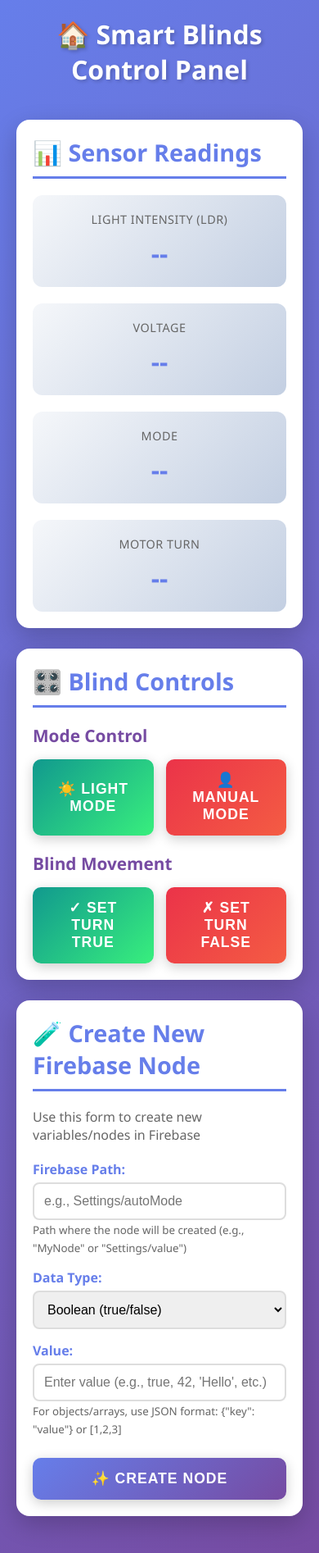
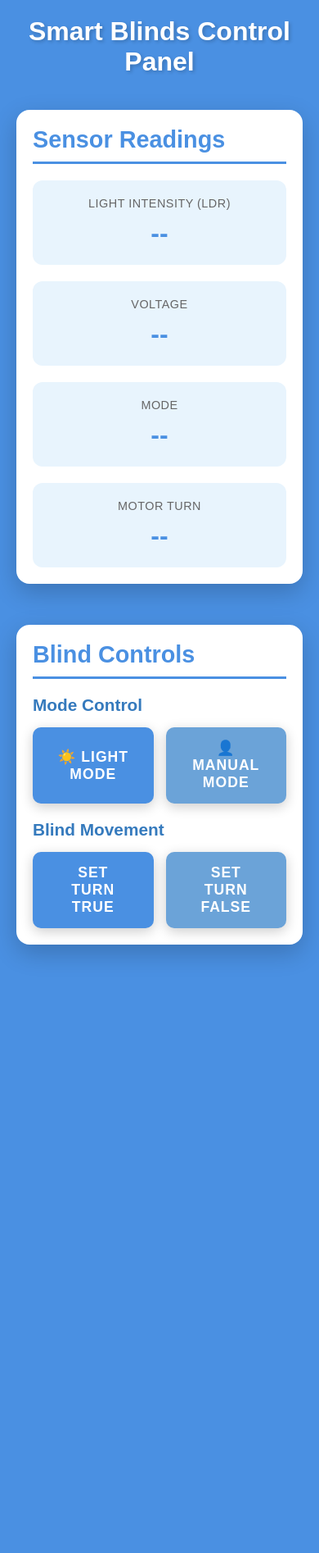
Before and after one commit to Brayden-Smith/Iot-blinds, a website: page smartBlinds/public/index.html in a window 390 px wide. Shown: the whole page at 82% size. After the commit the page ends 1222 px from the top, so only its background shows below. Drawn offline with Linux system fonts and the light colour scheme; no server answers.

Commit message:
UI changes

```diff
--- a/smartBlinds/public/index.html
+++ b/smartBlinds/public/index.html
@@ -4,213 +4,15 @@
     <meta charset="UTF-8">
     <meta name="viewport" content="width=device-width, initial-scale=1.0">
     <title>Smart Blinds Control</title>
-    <style>
-        * {
-            margin: 0;
-            padding: 0;
-            box-sizing: border-box;
-        }
-
-        body {
-            font-family: 'Segoe UI', Tahoma, Geneva, Verdana, sans-serif;
-            background: linear-gradient(135deg, #667eea 0%, #764ba2 100%);
-            min-height: 100vh;
-            padding: 20px;
-            color: #333;
-        }
-
-        .container {
-            max-width: 900px;
-            margin: 0 auto;
-        }
-
-        h1 {
-            text-align: center;
-            color: white;
-            font-size: 2.5rem;
-            margin-bottom: 40px;
-            text-shadow: 2px 2px 4px rgba(0, 0, 0, 0.2);
-            font-weight: 600;
-        }
-
-        .section {
-            background: white;
-            border-radius: 16px;
-            padding: 30px;
-            margin-bottom: 25px;
-            box-shadow: 0 10px 30px rgba(0, 0, 0, 0.2);
-            transition: transform 0.3s ease, box-shadow 0.3s ease;
-        }
-
-        .section:hover {
-            transform: translateY(-5px);
-            box-shadow: 0 15px 40px rgba(0, 0, 0, 0.3);
-        }
-
-        h2 {
-            color: #667eea;
-            font-size: 1.8rem;
-            margin-bottom: 20px;
-            border-bottom: 3px solid #667eea;
-            padding-bottom: 10px;
-        }
-
-        h3 {
-            color: #764ba2;
-            font-size: 1.3rem;
-            margin-bottom: 15px;
-            margin-top: 20px;
-        }
-
-        .sensor-grid {
-            display: grid;
-            grid-template-columns: repeat(auto-fit, minmax(200px, 1fr));
-            gap: 20px;
-            margin-top: 20px;
-        }
-
-        .sensor-card {
-            background: linear-gradient(135deg, #f5f7fa 0%, #c3cfe2 100%);
-            border-radius: 12px;
-            padding: 20px;
-            text-align: center;
-            transition: transform 0.3s ease;
-        }
-
-        .sensor-card:hover {
-            transform: scale(1.05);
-        }
-
-        .sensor-label {
-            font-size: 0.9rem;
-            color: #666;
-            margin-bottom: 10px;
-            font-weight: 500;
-            text-transform: uppercase;
-            letter-spacing: 0.5px;
-        }
-
-        .sensor-value {
-            font-size: 2rem;
-            font-weight: bold;
-            color: #667eea;
-        }
-
-        .button-group {
-            display: flex;
-            gap: 15px;
-            flex-wrap: wrap;
-            margin-top: 15px;
-        }
-
-        button {
-            flex: 1;
-            min-width: 120px;
-            padding: 15px 30px;
-            font-size: 1.1rem;
-            font-weight: 600;
-            border: none;
-            border-radius: 10px;
-            cursor: pointer;
-            transition: all 0.3s ease;
-            text-transform: uppercase;
-            letter-spacing: 1px;
-            box-shadow: 0 4px 15px rgba(0, 0, 0, 0.2);
-        }
-
-        button:hover {
-            transform: translateY(-2px);
-            box-shadow: 0 6px 20px rgba(0, 0, 0, 0.3);
-        }
-
-        button:active {
-            transform: translateY(0);
-        }
-
-        .btn-on {
-            background: linear-gradient(135deg, #11998e 0%, #38ef7d 100%);
-            color: white;
-        }
-
-        .btn-on:hover {
-            background: linear-gradient(135deg, #0d7a70 0%, #2dd169 100%);
-        }
-
-        .btn-off {
-            background: linear-gradient(135deg, #eb3349 0%, #f45c43 100%);
-            color: white;
-        }
-
-        .btn-off:hover {
-            background: linear-gradient(135deg, #c92a3d 0%, #d14d38 100%);
-        }
-
-        .btn-turn {
-            background: linear-gradient(135deg, #667eea 0%, #764ba2 100%);
-            color: white;
-        }
-
-        .btn-turn:hover {
-            background: linear-gradient(135deg, #5568d3 0%, #653d8f 100%);
-        }
-
-        .btn-turn:disabled {
-            background: #ccc;
-            cursor: not-allowed;
-            opacity: 0.6;
-        }
-
-        .status-indicator {
-            display: inline-block;
-            width: 12px;
-            height: 12px;
-            border-radius: 50%;
-            margin-right: 8px;
-            animation: pulse 2s infinite;
-        }
-
-        .status-true {
-            background-color: #38ef7d;
-        }
-
-        .status-false {
-            background-color: #eb3349;
-        }
-
-        @keyframes pulse {
-            0%, 100% {
-                opacity: 1;
-            }
-            50% {
-                opacity: 0.5;
-            }
-        }
-
-        @media (max-width: 768px) {
-            h1 {
-                font-size: 2rem;
-            }
-
-            .section {
-                padding: 20px;
-            }
-
-            .sensor-grid {
-                grid-template-columns: 1fr;
-            }
-
-            button {
-                width: 100%;
-            }
-        }
-    </style>
+    <link rel="stylesheet" href="styles.css">
 </head>
 <body>
     <div class="container">
-        <h1>🏠 Smart Blinds Control Panel</h1>
+        <h1>Smart Blinds Control Panel</h1>
 
+        <div class="sections-row">
             <div class="section">
-            <h2>📊 Sensor Readings</h2>
+                <h2>Sensor Readings</h2>
                 <div class="sensor-grid">
                     <div class="sensor-card">
                         <div class="sensor-label">Light Intensity (LDR)</div>
@@ -232,7 +34,7 @@
             </div>
 
             <div class="section">
-            <h2>🎛️ Blind Controls</h2>
+                <h2>Blind Controls</h2>
             <h3>Mode Control</h3>
             <div class="button-group">
                 <button class="btn-on" onclick="setMode(false)">☀️ Light Mode</button>
@@ -241,25 +43,26 @@
 
             <h3>Blind Movement</h3>
             <div class="button-group">
-                <button class="btn-on" id="turnButtonTrue" onclick="turnBlinds(true)">✓ Set Turn True</button>
-                <button class="btn-off" id="turnButtonFalse" onclick="turnBlinds(false)">✗ Set Turn False</button>
+                <button class="btn-on" id="turnButtonTrue" onclick="turnBlinds(true)">Set Turn True</button>
+                <button class="btn-off" id="turnButtonFalse" onclick="turnBlinds(false)">Set Turn False</button>
+            </div>
             </div>
         </div>
 
-        <div class="section">
-            <h2>🧪 Create New Firebase Node</h2>
+        <div class="section" style="display: none;">
+            <h2>Create New Firebase Node</h2>
             <p style="color: #666; margin-bottom: 20px;">Use this form to create new variables/nodes in Firebase</p>
 
             <div style="display: grid; gap: 15px;">
                 <div>
-                    <label style="display: block; margin-bottom: 5px; font-weight: 600; color: #667eea;">Firebase Path:</label>
+                    <label style="display: block; margin-bottom: 5px; font-weight: 600; color: #4A90E2;">Firebase Path:</label>
                     <input type="text" id="nodePath" placeholder="e.g., Settings/autoMode"
                            style="width: 100%; padding: 12px; border: 2px solid #ddd; border-radius: 8px; font-size: 1rem;">
                     <small style="color: #666;">Path where the node will be created (e.g., "MyNode" or "Settings/value")</small>
                 </div>
 
                 <div>
-                    <label style="display: block; margin-bottom: 5px; font-weight: 600; color: #667eea;">Data Type:</label>
+                    <label style="display: block; margin-bottom: 5px; font-weight: 600; color: #4A90E2;">Data Type:</label>
                     <select id="nodeType" style="width: 100%; padding: 12px; border: 2px solid #ddd; border-radius: 8px; font-size: 1rem;">
                         <option value="boolean">Boolean (true/false)</option>
                         <option value="number">Number</option>
@@ -270,13 +73,13 @@
                 </div>
 
                 <div>
-                    <label style="display: block; margin-bottom: 5px; font-weight: 600; color: #667eea;">Value:</label>
+                    <label style="display: block; margin-bottom: 5px; font-weight: 600; color: #4A90E2;">Value:</label>
                     <input type="text" id="nodeValue" placeholder="Enter value (e.g., true, 42, 'Hello', etc.)"
                            style="width: 100%; padding: 12px; border: 2px solid #ddd; border-radius: 8px; font-size: 1rem;">
                     <small style="color: #666;">For objects/arrays, use JSON format: {"key": "value"} or [1,2,3]</small>
                 </div>
 
-                <button class="btn-turn" onclick="createNode()" style="margin-top: 10px;">✨ Create Node</button>
+                <button class="btn-turn" onclick="createNode()" style="margin-top: 10px;">Create Node</button>
 
                 <div id="createResult" style="margin-top: 15px; padding: 15px; border-radius: 8px; display: none;"></div>
             </div>
@@ -301,17 +104,37 @@
         const turn = motorData.turn;
 
         // Display mode: true = Manual Mode, false = Light Mode
-        const modeText = (manual === true || manual === 'true') ? '👤 Manual' : '☀️ Light';
+        const modeText = (manual === true || manual === 'true') ? 'Manual' : 'Light';
         document.getElementById('manualValue').innerText = modeText;
         document.getElementById('turnValue').innerText = formatBoolean(turn);
+
+        // Enable/disable turn buttons based on mode
+        // In light mode (manual = false), disable buttons (auto-control is active)
+        // In manual mode (manual = true), enable buttons (user can control)
+        const turnButtonTrue = document.getElementById('turnButtonTrue');
+        const turnButtonFalse = document.getElementById('turnButtonFalse');
+
+        if (manual === true || manual === 'true') {
+            // Manual mode - enable buttons
+            turnButtonTrue.disabled = false;
+            turnButtonTrue.style.opacity = '1';
+            turnButtonFalse.disabled = false;
+            turnButtonFalse.style.opacity = '1';
+        } else {
+            // Light mode - disable buttons (auto-control)
+            turnButtonTrue.disabled = true;
+            turnButtonTrue.style.opacity = '0.6';
+            turnButtonFalse.disabled = true;
+            turnButtonFalse.style.opacity = '0.6';
+        }
     }
 
     // Format boolean values for display
     function formatBoolean(value) {
         if (value === true || value === 'true' || value === 1) {
-            return '✓ On';
+            return 'On';
         } else if (value === false || value === 'false' || value === 0) {
-            return '✗ Off';
+            return 'Off';
         } else {
             return '--';
         }
@@ -356,7 +179,7 @@
             resultDiv.style.display = 'block';
             resultDiv.style.background = '#fee';
             resultDiv.style.color = '#c33';
-            resultDiv.innerHTML = '❌ Please enter a Firebase path!';
+            resultDiv.innerHTML = 'Error: Please enter a Firebase path!';
             return;
         }
 
@@ -364,7 +187,7 @@
             resultDiv.style.display = 'block';
             resultDiv.style.background = '#fee';
             resultDiv.style.color = '#c33';
-            resultDiv.innerHTML = '❌ Please enter a value!';
+            resultDiv.innerHTML = 'Error: Please enter a value!';
             return;
         }
 
@@ -387,7 +210,7 @@
             resultDiv.style.display = 'block';
             resultDiv.style.background = '#fee';
             resultDiv.style.color = '#c33';
-            resultDiv.innerHTML = `❌ Error parsing value: ${error.message}`;
+            resultDiv.innerHTML = `Error parsing value: ${error.message}`;
             return;
         }
 
@@ -404,18 +227,18 @@
                 resultDiv.style.display = 'block';
                 resultDiv.style.background = '#efe';
                 resultDiv.style.color = '#3c3';
-                resultDiv.innerHTML = `✅ Success! Created node at "${path}" with value: ${JSON.stringify(value)}`;
+                resultDiv.innerHTML = `Success! Created node at "${path}" with value: ${JSON.stringify(value)}`;
             } else {
                 resultDiv.style.display = 'block';
                 resultDiv.style.background = '#fee';
                 resultDiv.style.color = '#c33';
-                resultDiv.innerHTML = `❌ Error: ${result.error || 'Unknown error'}`;
+                resultDiv.innerHTML = `Error: ${result.error || 'Unknown error'}`;
             }
         } catch (error) {
             resultDiv.style.display = 'block';
             resultDiv.style.background = '#fee';
             resultDiv.style.color = '#c33';
-            resultDiv.innerHTML = `❌ Network error: ${error.message}`;
+            resultDiv.innerHTML = `Network error: ${error.message}`;
         }
     }
 
--- /dev/null
+++ b/smartBlinds/public/styles.css
@@ -0,0 +1,209 @@
+* {
+    margin: 0;
+    padding: 0;
+    box-sizing: border-box;
+}
+
+body {
+    font-family: 'Arial', 'Helvetica', sans-serif;
+    background: #4A90E2;
+    min-height: 100vh;
+    padding: 20px;
+    color: #333;
+}
+
+.container {
+    max-width: 1200px;
+    margin: 0 auto;
+}
+
+.sections-row {
+    display: grid;
+    grid-template-columns: 1fr 1fr;
+    gap: 25px;
+    margin-bottom: 25px;
+}
+
+h1 {
+    text-align: center;
+    color: white;
+    font-size: 2.5rem;
+    margin-bottom: 40px;
+    text-shadow: 2px 2px 4px rgba(0, 0, 0, 0.2);
+    font-weight: 600;
+}
+
+.section {
+    background: white;
+    border-radius: 16px;
+    padding: 30px;
+    margin-bottom: 25px;
+    box-shadow: 0 10px 30px rgba(0, 0, 0, 0.2);
+    transition: transform 0.3s ease, box-shadow 0.3s ease;
+}
+
+.section:hover {
+    transform: translateY(-5px);
+    box-shadow: 0 15px 40px rgba(0, 0, 0, 0.3);
+}
+
+h2 {
+    color: #4A90E2;
+    font-size: 1.8rem;
+    margin-bottom: 20px;
+    border-bottom: 3px solid #4A90E2;
+    padding-bottom: 10px;
+}
+
+h3 {
+    color: #357ABD;
+    font-size: 1.3rem;
+    margin-bottom: 15px;
+    margin-top: 20px;
+}
+
+.sensor-grid {
+    display: grid;
+    grid-template-columns: repeat(auto-fit, minmax(200px, 1fr));
+    gap: 20px;
+    margin-top: 20px;
+}
+
+.sensor-card {
+    background: #E8F4FD;
+    border-radius: 12px;
+    padding: 20px;
+    text-align: center;
+    transition: transform 0.3s ease;
+}
+
+.sensor-card:hover {
+    transform: scale(1.05);
+}
+
+.sensor-label {
+    font-size: 0.9rem;
+    color: #666;
+    margin-bottom: 10px;
+    font-weight: 500;
+    text-transform: uppercase;
+    letter-spacing: 0.5px;
+}
+
+.sensor-value {
+    font-size: 2rem;
+    font-weight: bold;
+    color: #4A90E2;
+}
+
+.button-group {
+    display: flex;
+    gap: 15px;
+    flex-wrap: wrap;
+    margin-top: 15px;
+}
+
+button {
+    flex: 1;
+    min-width: 120px;
+    padding: 15px 30px;
+    font-size: 1.1rem;
+    font-weight: 600;
+    border: none;
+    border-radius: 10px;
+    cursor: pointer;
+    transition: all 0.3s ease;
+    text-transform: uppercase;
+    letter-spacing: 1px;
+    box-shadow: 0 4px 15px rgba(0, 0, 0, 0.2);
+}
+
+button:hover {
+    transform: translateY(-2px);
+    box-shadow: 0 6px 20px rgba(0, 0, 0, 0.3);
+}
+
+button:active {
+    transform: translateY(0);
+}
+
+.btn-on {
+    background: #4A90E2;
+    color: white;
+}
+
+.btn-on:hover {
+    background: #357ABD;
+}
+
+.btn-off {
+    background: #6BA3D8;
+    color: white;
+}
+
+.btn-off:hover {
+    background: #4A90E2;
+}
+
+.btn-turn {
+    background: #4A90E2;
+    color: white;
+}
+
+.btn-turn:hover {
+    background: #357ABD;
+}
+
+.btn-turn:disabled {
+    background: #ccc;
+    cursor: not-allowed;
+    opacity: 0.6;
+}
+
+.status-indicator {
+    display: inline-block;
+    width: 12px;
+    height: 12px;
+    border-radius: 50%;
+    margin-right: 8px;
+    animation: pulse 2s infinite;
+}
+
+.status-true {
+    background-color: #4A90E2;
+}
+
+.status-false {
+    background-color: #6BA3D8;
+}
+
+@keyframes pulse {
+    0%, 100% {
+        opacity: 1;
+    }
+    50% {
+        opacity: 0.5;
+    }
+}
+
+@media (max-width: 768px) {
+    h1 {
+        font-size: 2rem;
+    }
+
+    .sections-row {
+        grid-template-columns: 1fr;
+    }
+
+    .section {
+        padding: 20px;
+    }
+
+    .sensor-grid {
+        grid-template-columns: 1fr;
+    }
+
+    button {
+        width: 100%;
+    }
+}
```
Also changed, not shown: smartBlinds/smart-blinds-rtdb-firebase-adminsdk-fbsvc-241619ba3b.json (added, +13 -0 lines), smartBlinds/smart-blinds-rtdb-firebase-adminsdk-fbsvc-4d9a9ac6d0.json (deleted, +0 -13 lines), smartBlinds/src/main.js (+34 -1 lines). Lines whose indentation alone changed are shown as unchanged.
